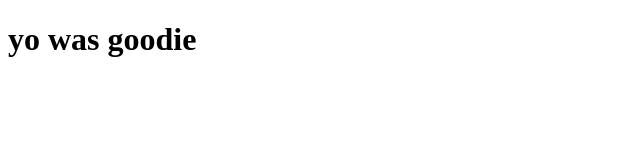
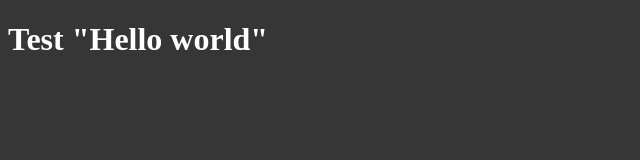
Before and after one commit to sanderboompje/CMD-tech, a plain HTML site: page index.html in a window 1280 px wide. Shown: the whole page, without its empty margins (0-640 px from the left). Drawn offline with Linux system fonts and the light colour scheme.

Commit message:
test stylesheet

```diff
--- a/main.html
+++ b/index.html
@@ -2,10 +2,13 @@
 <html lang="en">
 <head>
     <meta charset="UTF-8">
+    <meta name="author" content="Sander">
     <meta name="viewport" content="width=device-width, initial-scale=1.0">
     <title>Document</title>
+    <link href="styles/style.css" rel="stylesheet">
+
 </head>
 <body>
-    <h1>yo was goodie</h1>
+    <h1>Test "Hello world"</h1>
 </body>
 </html>
--- /dev/null
+++ b/styles/style.css
@@ -0,0 +1,4 @@
+body {
+    background-color: rgb(54, 54, 54);
+    color:white;
+}
```
